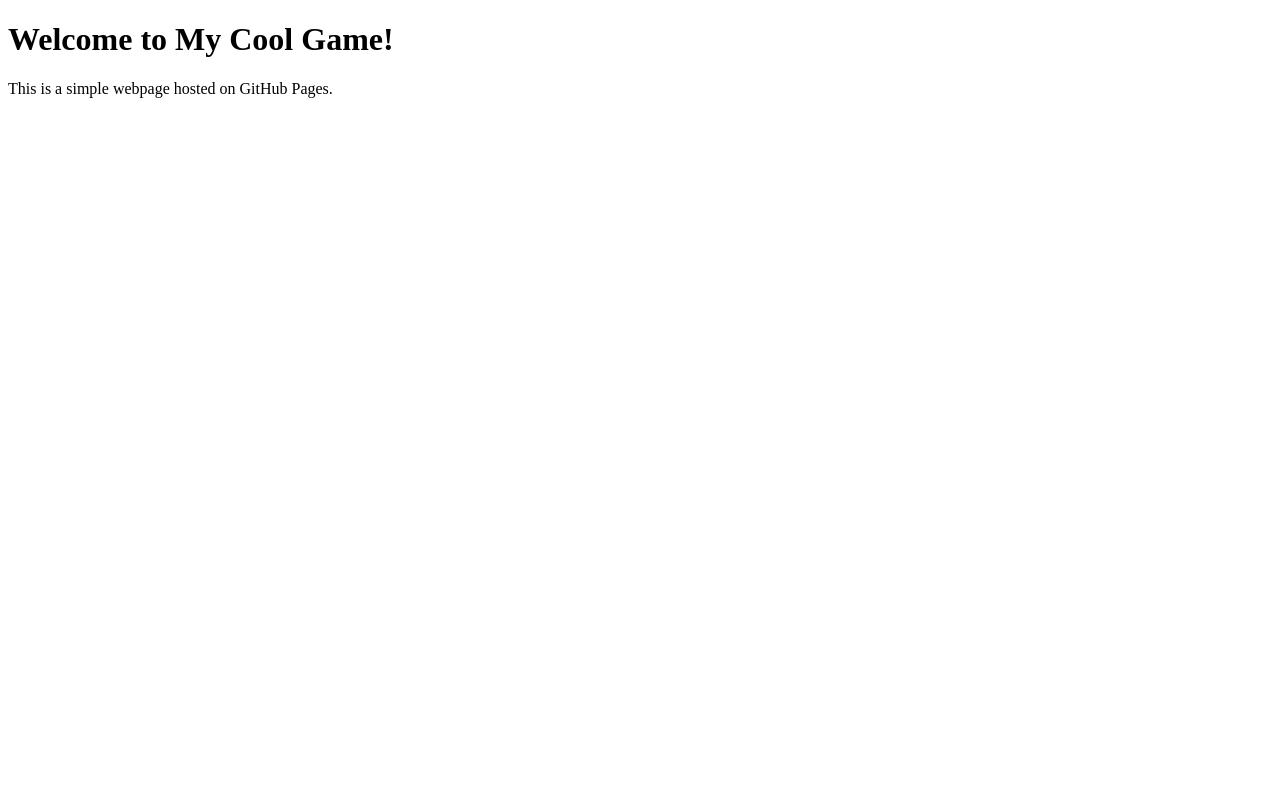
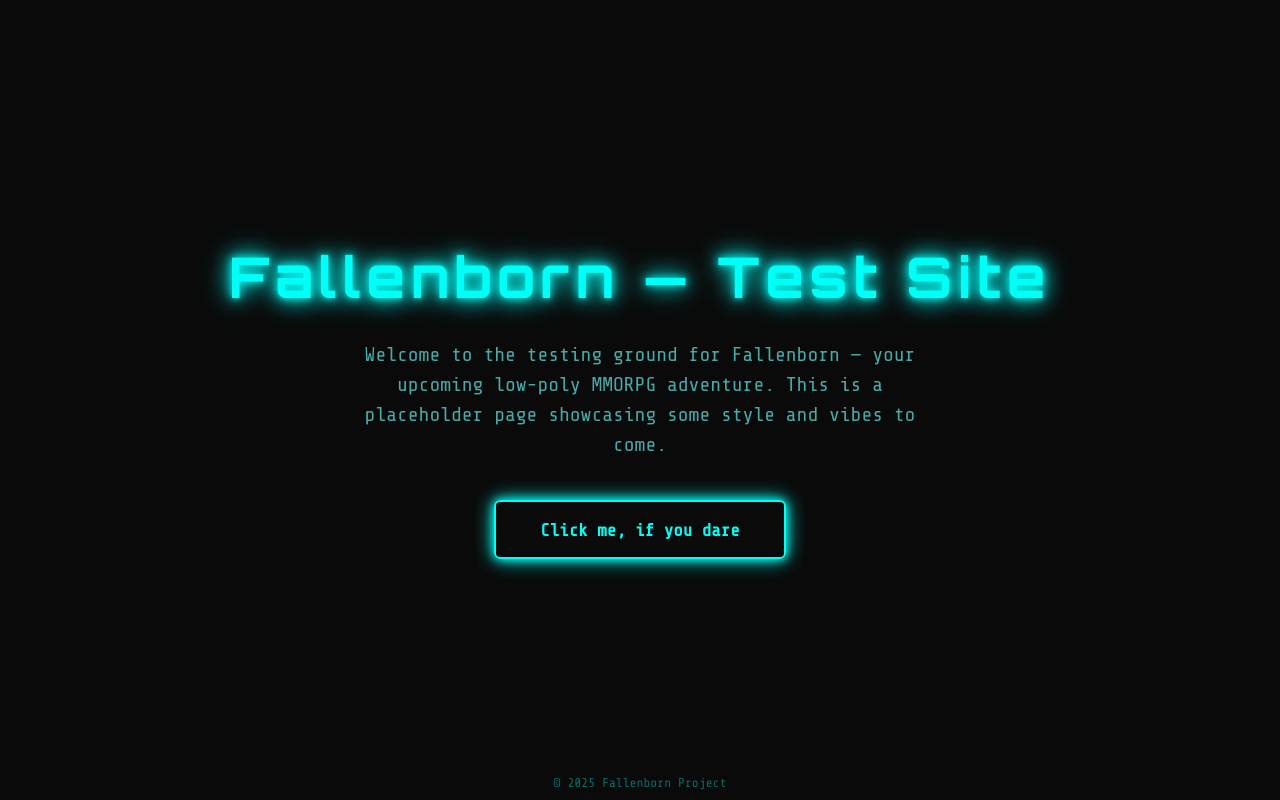
Before and after one commit to 12adix/12adix.github.io, a plain HTML site: page index.html in a window 1280 px wide. Drawn offline with nearby package versions, Linux system fonts and the light colour scheme.

Commit message:
Update index.html
updated index

```diff
--- a/index.html
+++ b/index.html
@@ -1,11 +1,114 @@
 <!DOCTYPE html>
-<html lang="en">
+<html lang="en" >
 <head>
   <meta charset="UTF-8" />
-  <title>My Cool Game</title>
+  <meta name="viewport" content="width=device-width, initial-scale=1" />
+  <title>My Cool Game — Test Site</title>
+  <style>
+    @import url('https://fonts.googleapis.com/css2?family=Orbitron:wght@700&family=Share+Tech+Mono&display=swap');
+
+    /* Reset & base */
+    * {
+      box-sizing: border-box;
+      margin: 0; padding: 0;
+    }
+    body {
+      background: #0a0a0a;
+      color: #00fff7;
+      font-family: 'Share Tech Mono', monospace;
+      display: flex;
+      flex-direction: column;
+      justify-content: center;
+      align-items: center;
+      height: 100vh;
+      text-align: center;
+      padding: 20px;
+      user-select: none;
+    }
+
+    h1 {
+      font-family: 'Orbitron', sans-serif;
+      font-size: 3.5rem;
+      letter-spacing: 0.1em;
+      margin-bottom: 0.5em;
+      text-shadow:
+        0 0 8px #00fff7,
+        0 0 20px #00fff7,
+        0 0 30px #00c6c0;
+    }
+
+    p {
+      font-size: 1.25rem;
+      margin-bottom: 2em;
+      color: #66f9f7aa;
+      max-width: 600px;
+      line-height: 1.5;
+    }
+
+    /* Glowing button */
+    .btn {
+      display: inline-block;
+      padding: 1em 2.5em;
+      font-family: 'Share Tech Mono', monospace;
+      font-weight: 700;
+      font-size: 1.1rem;
+      color: #00fff7;
+      background: transparent;
+      border: 2px solid #00fff7;
+      border-radius: 6px;
+      cursor: pointer;
+      position: relative;
+      overflow: hidden;
+      transition: color 0.3s ease;
+      user-select: none;
+      box-shadow:
+        0 0 10px #00fff7,
+        0 0 20px #00fff7;
+    }
+    .btn:hover {
+      color: #0a0a0a;
+      background: #00fff7;
+      box-shadow:
+        0 0 20px #00fff7,
+        0 0 40px #00fff7,
+        0 0 60px #00fff7;
+    }
+    .btn:focus {
+      outline: none;
+      box-shadow:
+        0 0 30px #00fff7,
+        0 0 50px #00fff7,
+        0 0 80px #00fff7;
+    }
+
+    /* Subtle flicker animation on header */
+    @keyframes flicker {
+      0%, 19%, 21%, 23%, 25%, 54%, 56%, 100% {
+        opacity: 1;
+      }
+      20%, 22%, 24%, 55% {
+        opacity: 0.7;
+      }
+    }
+    h1 {
+      animation: flicker 3s infinite;
+    }
+
+    footer {
+      position: fixed;
+      bottom: 10px;
+      font-size: 0.8rem;
+      color: #00fff766;
+      font-family: 'Share Tech Mono', monospace;
+      user-select: none;
+    }
+  </style>
 </head>
 <body>
-  <h1>Welcome to My Cool Game!</h1>
-  <p>This is a simple webpage hosted on GitHub Pages.</p>
+  <h1>Fallenborn — Test Site</h1>
+  <p>Welcome to the testing ground for Fallenborn — your upcoming low-poly MMORPG adventure. This is a placeholder page showcasing some style and vibes to come.</p>
+  <button class="btn" onclick="alert('Get ready for epicness!')">Click me, if you dare</button>
+
+  <footer>© 2025 Fallenborn Project</footer>
 </body>
 </html>
```
